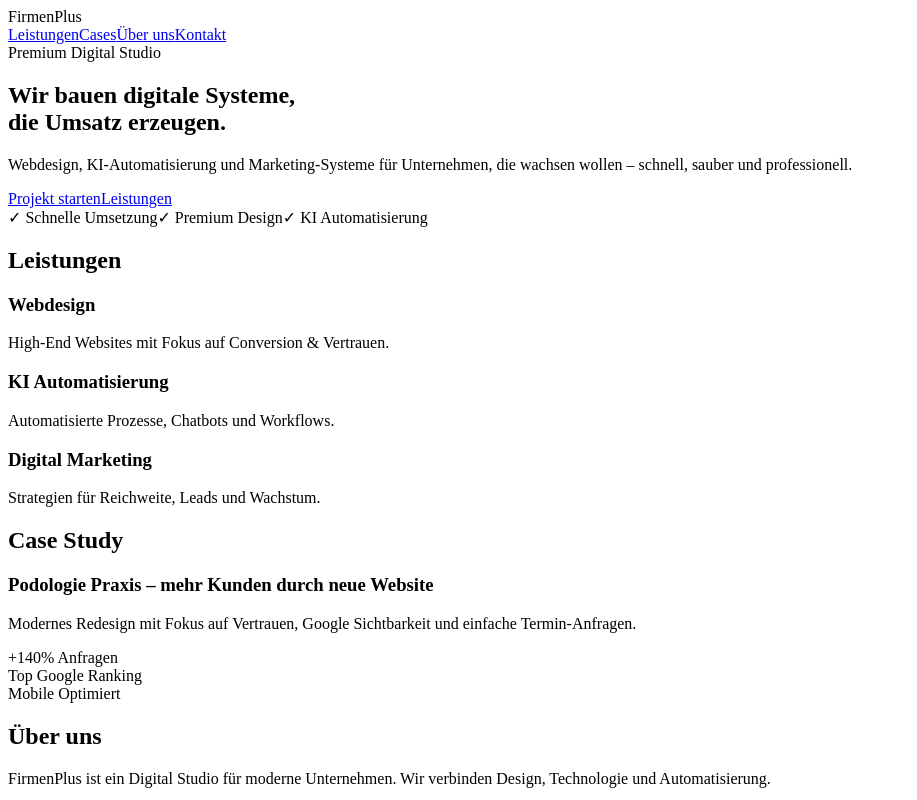
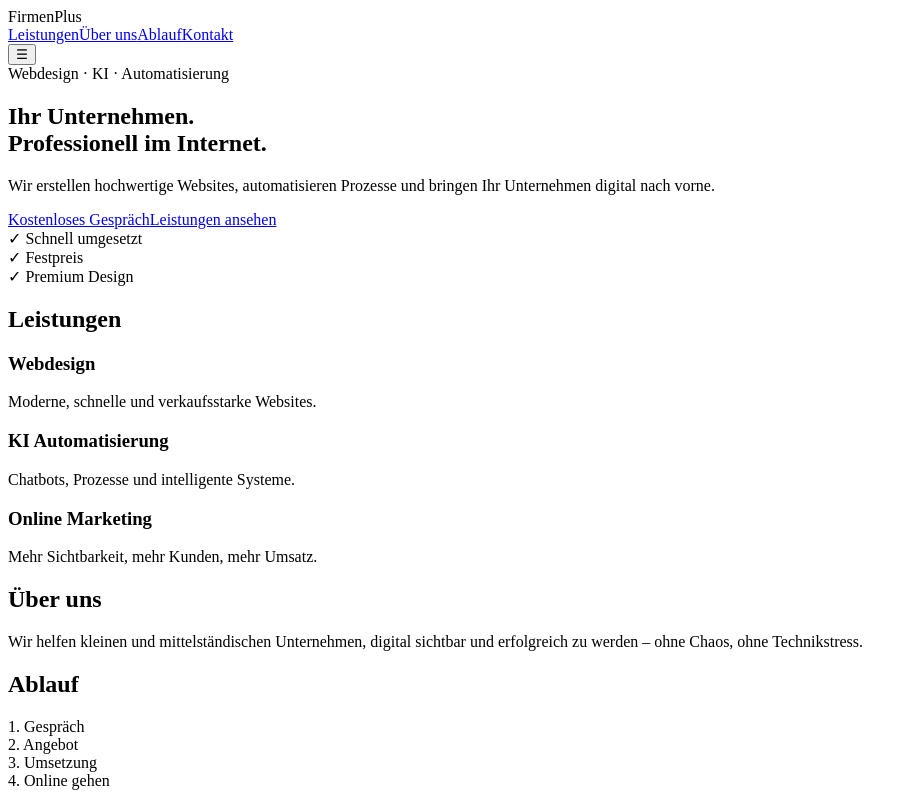
Before and after one commit to firmenauftritt/FirmenPlus, a React (Vite) app: page / in a window 1280 px wide. Shown: the top 800 px of the page, without its empty margins (0-917 px from the left). Built offline with nearby package versions, Linux system fonts and the light colour scheme; the HTML template or start-up script is replaced by a standard one.

Commit message:
Update App.jsx

```diff
--- a/src/App.jsx
+++ b/src/App.jsx
@@ -1,52 +1,54 @@
-import { useEffect, useState } from "react"
+import { useState } from "react"
 
 export default function App() {
-  const [scroll, setScroll] = useState(false)
-
-  useEffect(() => {
-    const onScroll = () => setScroll(window.scrollY > 50)
-    window.addEventListener("scroll", onScroll)
-    return () => window.removeEventListener("scroll", onScroll)
-  }, [])
+  const [open, setOpen] = useState(false)
 
   return (
     <div className="page">
 
       {/* NAV */}
-      <header className={scroll ? "nav nav-scroll" : "nav"}>
+      <header className="nav">
         <div className="logo">FirmenPlus</div>
 
-        <nav>
+        <nav className={open ? "menu open" : "menu"}>
           <a href="#services">Leistungen</a>
-          <a href="#cases">Cases</a>
           <a href="#about">Über uns</a>
-          <a href="#kontakt" className="nav-cta">Kontakt</a>
+          <a href="#process">Ablauf</a>
+          <a href="#contact">Kontakt</a>
         </nav>
+
+        <button className="burger" onClick={() => setOpen(!open)}>
+          ☰
+        </button>
       </header>
 
-      {/* HERO */}
+      {/* HERO (WICHTIG: jetzt groß & premium) */}
       <section className="hero">
-        <div className="badge">Premium Digital Studio</div>
+        <div className="hero-inner">
+
+          <div className="badge">Webdesign · KI · Automatisierung</div>
 
           <h1>
-          Wir bauen digitale Systeme,<br />
-          die Umsatz erzeugen.
+            Ihr Unternehmen.<br />
+            <span>Professionell im Internet.</span>
           </h1>
 
           <p>
-          Webdesign, KI-Automatisierung und Marketing-Systeme für Unternehmen,
-          die wachsen wollen – schnell, sauber und professionell.
+            Wir erstellen hochwertige Websites, automatisieren Prozesse
+            und bringen Ihr Unternehmen digital nach vorne.
           </p>
 
           <div className="hero-buttons">
-          <a href="#kontakt" className="btn">Projekt starten</a>
-          <a href="#services" className="btn-outline">Leistungen</a>
+            <a className="btn" href="#contact">Kostenloses Gespräch</a>
+            <a className="btn ghost" href="#services">Leistungen ansehen</a>
           </div>
 
           <div className="trust">
-          <span>✓ Schnelle Umsetzung</span>
-          <span>✓ Premium Design</span>
-          <span>✓ KI Automatisierung</span>
+            <div>✓ Schnell umgesetzt</div>
+            <div>✓ Festpreis</div>
+            <div>✓ Premium Design</div>
+          </div>
+
         </div>
       </section>
 
@@ -57,65 +59,58 @@ export default function App() {
         <div className="grid">
           <div className="card">
             <h3>Webdesign</h3>
-            <p>High-End Websites mit Fokus auf Conversion & Vertrauen.</p>
+            <p>Moderne, schnelle und verkaufsstarke Websites.</p>
           </div>
 
           <div className="card">
             <h3>KI Automatisierung</h3>
-            <p>Automatisierte Prozesse, Chatbots und Workflows.</p>
+            <p>Chatbots, Prozesse und intelligente Systeme.</p>
           </div>
 
           <div className="card">
-            <h3>Digital Marketing</h3>
-            <p>Strategien für Reichweite, Leads und Wachstum.</p>
-          </div>
-        </div>
-      </section>
-
-      {/* CASE STUDIES */}
-      <section id="cases" className="section dark">
-        <h2>Case Study</h2>
-
-        <div className="case">
-          <h3>Podologie Praxis – mehr Kunden durch neue Website</h3>
-          <p>
-            Modernes Redesign mit Fokus auf Vertrauen, Google Sichtbarkeit
-            und einfache Termin-Anfragen.
-          </p>
-
-          <div className="stats">
-            <div>+140% Anfragen</div>
-            <div>Top Google Ranking</div>
-            <div>Mobile Optimiert</div>
+            <h3>Online Marketing</h3>
+            <p>Mehr Sichtbarkeit, mehr Kunden, mehr Umsatz.</p>
           </div>
         </div>
       </section>
 
       {/* ABOUT */}
-      <section id="about" className="section">
+      <section id="about" className="section dark">
         <h2>Über uns</h2>
-
-        <p className="text">
-          FirmenPlus ist ein Digital Studio für moderne Unternehmen.
-          Wir verbinden Design, Technologie und Automatisierung.
+        <p>
+          Wir helfen kleinen und mittelständischen Unternehmen,
+          digital sichtbar und erfolgreich zu werden – ohne Chaos,
+          ohne Technikstress.
         </p>
       </section>
 
+      {/* PROCESS */}
+      <section id="process" className="section">
+        <h2>Ablauf</h2>
+
+        <div className="steps">
+          <div>1. Gespräch</div>
+          <div>2. Angebot</div>
+          <div>3. Umsetzung</div>
+          <div>4. Online gehen</div>
+        </div>
+      </section>
+
       {/* CONTACT */}
-      <section id="kontakt" className="section">
+      <section id="contact" className="section">
         <h2>Kontakt</h2>
 
         <form className="form">
           <input placeholder="Name" />
           <input placeholder="E-Mail" />
-          <textarea placeholder="Projekt beschreiben..." />
-          <button>Projekt anfragen</button>
+          <textarea placeholder="Worum geht es?" rows="5"></textarea>
+          <button className="btn">Anfrage senden</button>
         </form>
       </section>
 
       {/* FOOTER */}
       <footer className="footer">
-        © 2026 FirmenPlus – Digital Studio
+        © {new Date().getFullYear()} FirmenPlus · Alle Rechte vorbehalten
       </footer>
 
     </div>
```
Lines whose indentation alone changed are shown as unchanged.
